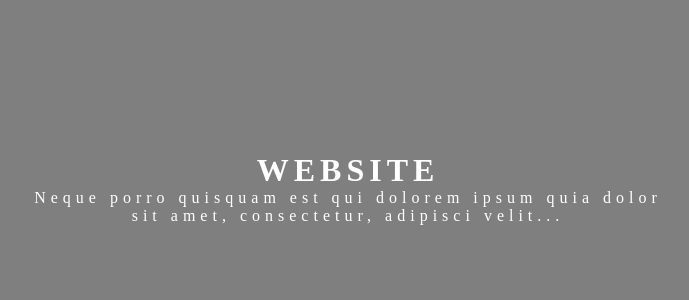
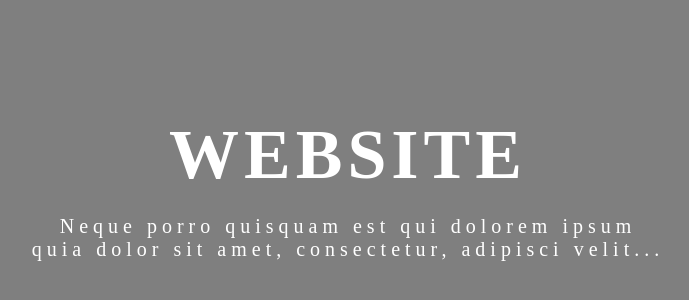
Before and after one commit to phillip-ables/full-screen-automatic-image-slider-background, a plain HTML site: page index.html in a window 1280 px wide. Shown: the part 212-512 px from the top of the page, without its empty margins (292-981 px from the left). Drawn offline with Linux system fonts and the light colour scheme.

Commit message:
principal header and p bigger font with some margin between them

```diff
--- a/style.css
+++ b/style.css
@@ -28,3 +28,10 @@
   letter-spacing: 5px;
   text-align: center;
 }
+.principal h1 {
+  font-size: 70px;
+  margin-bottom: 20px;
+}
+.principal p {
+  font-size: 20px;
+}
```
